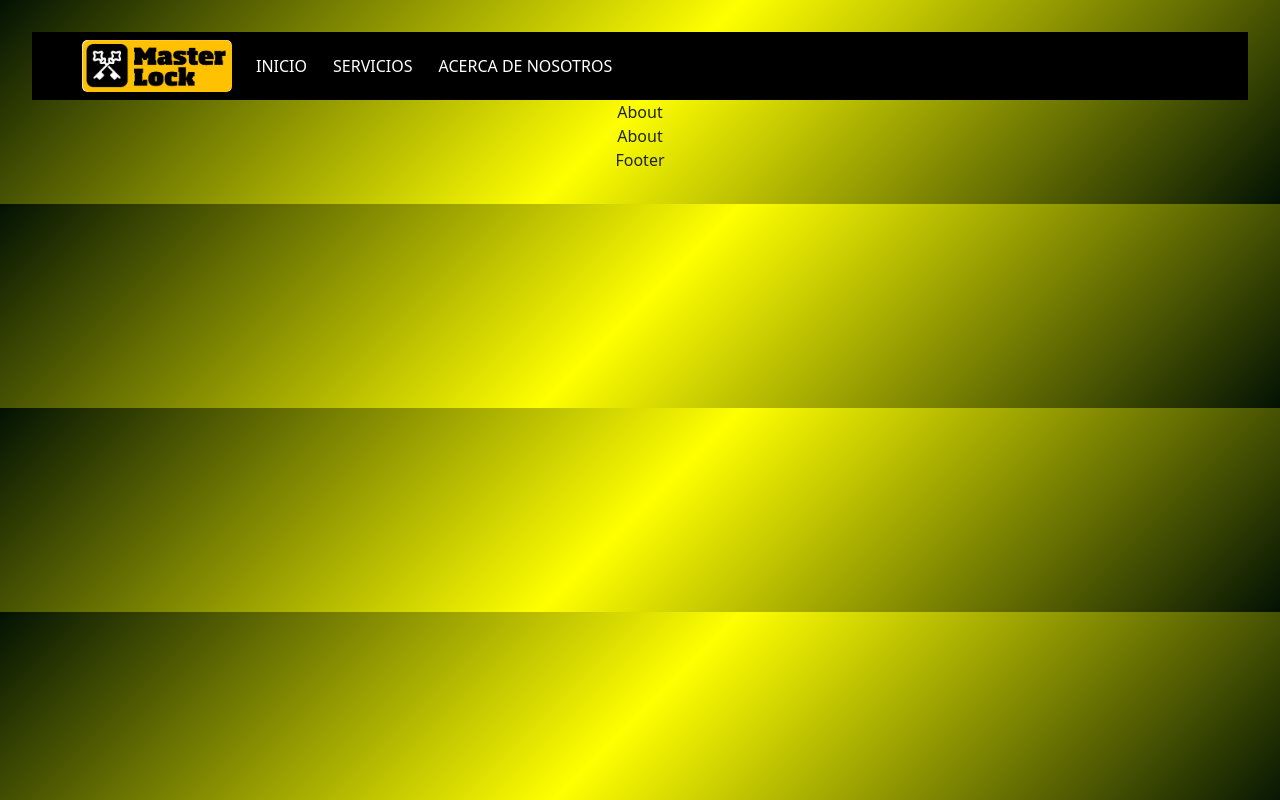
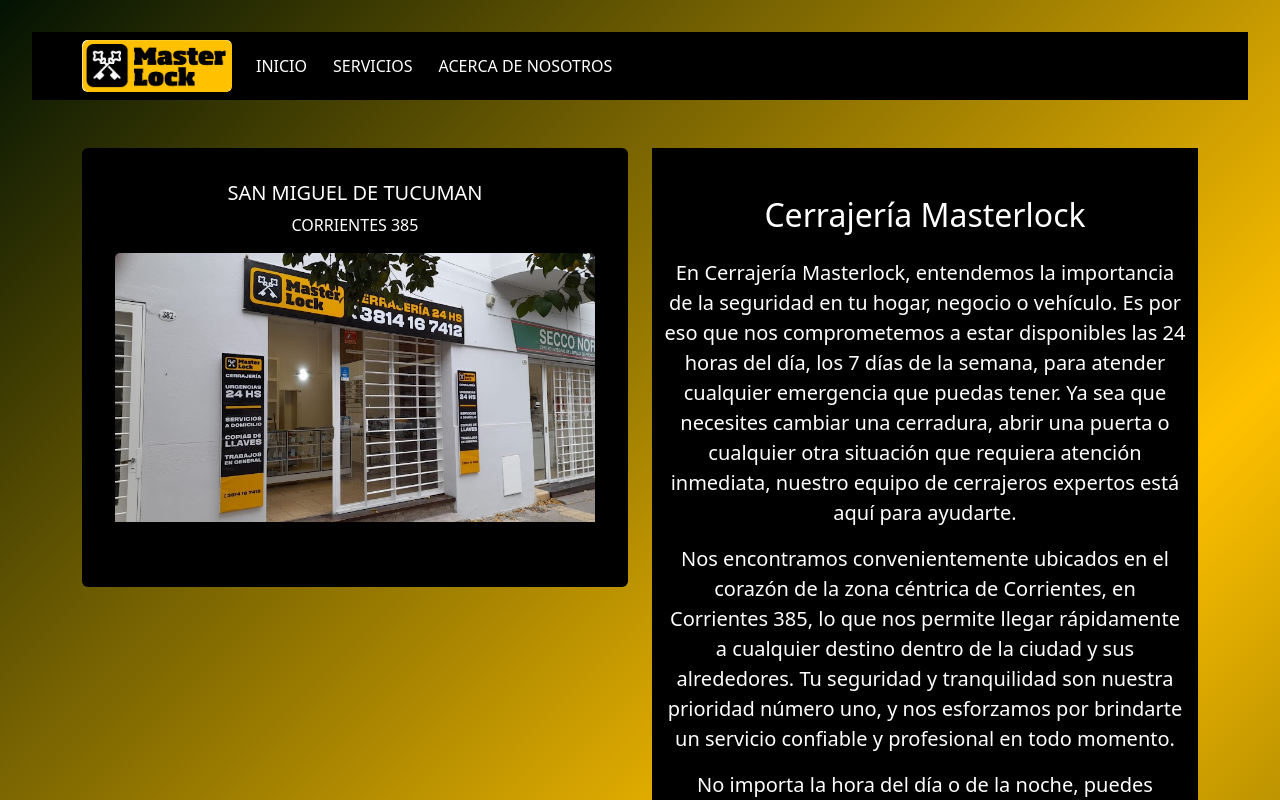
Before and after one commit to federicojclua/MasterLock, a React (Vite) app: page /about in a window 1280 px wide. Shown: the top 800 px of the page. Built offline with nearby package versions, Linux system fonts and the light colour scheme; grey boxes are pictures that could not be loaded.

Commit message:
4to commit, se agrego una section

```diff
--- a/package.json
+++ b/package.json
@@ -10,6 +10,9 @@
     "preview": "vite preview"
   },
   "dependencies": {
+    "@emotion/react": "^11.11.4",
+    "@emotion/styled": "^11.11.5",
+    "@mui/material": "^5.15.15",
     "bootstrap": "^5.3.3",
     "react": "^18.2.0",
     "react-bootstrap": "^2.10.2",
--- a/src/components/about/About.jsx
+++ b/src/components/about/About.jsx
@@ -1,11 +1,36 @@
 import React from 'react'
 import "./About.css"
 
+
 const About = () => {
   return (
-    <div>
-      About
+    <div className="container py-5 ">
+    <div className="row">
+      {/* Columna de la Card (Derecha) */}
+      <div className="col-md-6 ">
+        <div className="card mb-4 bg-dark">
+        <h5 className="card-title text-white">SAN MIGUEL DE TUCUMAN</h5>
+            <p className="card-text text-white">CORRIENTES 385 </p>
+          <img src="src/assets/img/sucursal.jpeg" className="card-img-top" alt="Modelo 1" />
+          <div className="card-body">
+
+          </div>
+        </div>
+      </div>
+
+      {/* Columna de la Cerrajería (Izquierda) */}
+      <div className="col-md-6">
+        <section className="bg-dark text-white py-5">
+          <div className="container">
+            <h2 className="text-center mb-4">Cerrajería Masterlock</h2>
+            <p className="lead">En Cerrajería Masterlock, entendemos la importancia de la seguridad en tu hogar, negocio o vehículo. Es por eso que nos comprometemos a estar disponibles las 24 horas del día, los 7 días de la semana, para atender cualquier emergencia que puedas tener. Ya sea que necesites cambiar una cerradura, abrir una puerta o cualquier otra situación que requiera atención inmediata, nuestro equipo de cerrajeros expertos está aquí para ayudarte.</p>
+            <p className="lead">Nos encontramos convenientemente ubicados en el corazón de la zona céntrica de Corrientes, en Corrientes 385, lo que nos permite llegar rápidamente a cualquier destino dentro de la ciudad y sus alrededores. Tu seguridad y tranquilidad son nuestra prioridad número uno, y nos esforzamos por brindarte un servicio confiable y profesional en todo momento.</p>
+            <p className="lead">No importa la hora del día o de la noche, puedes confiar en Cerrajería Masterlock para resolver tus problemas de seguridad de manera rápida y eficiente. ¡Contáctanos hoy mismo al teléfono <a href="tel:3814167412" className="text-white">3814167412</a> y deja que nos encarguemos de proteger lo que más valoras!</p>
+          </div>
+        </section>
+      </div>
     </div>
+  </div>
   )
 }
 
--- a/src/components/header/Header.jsx
+++ b/src/components/header/Header.jsx
@@ -4,6 +4,7 @@
 import Nav from 'react-bootstrap/Nav';
 import Navbar from 'react-bootstrap/Navbar';
 import { Link } from 'react-router-dom';
+
 
 const Header = () => {
   return (
--- a/src/index.css
+++ b/src/index.css
@@ -6,5 +6,5 @@
     background-color: #1e5799;
 
     /* Gradient */
-    background: linear-gradient(135deg,#021203, #ffff00, #021203); /* Azul - Amarillo - Verde */
+    background: linear-gradient(135deg,#021203, #ffc100, #021203); /* Azul - Amarillo - Verde */
 }
```
Also changed, not shown: src/assets/img/sucursal.jpeg (added), src/components/header/Header.css (line endings or trailing spaces), 1 other file (tests, documents, lock files or other folders).
